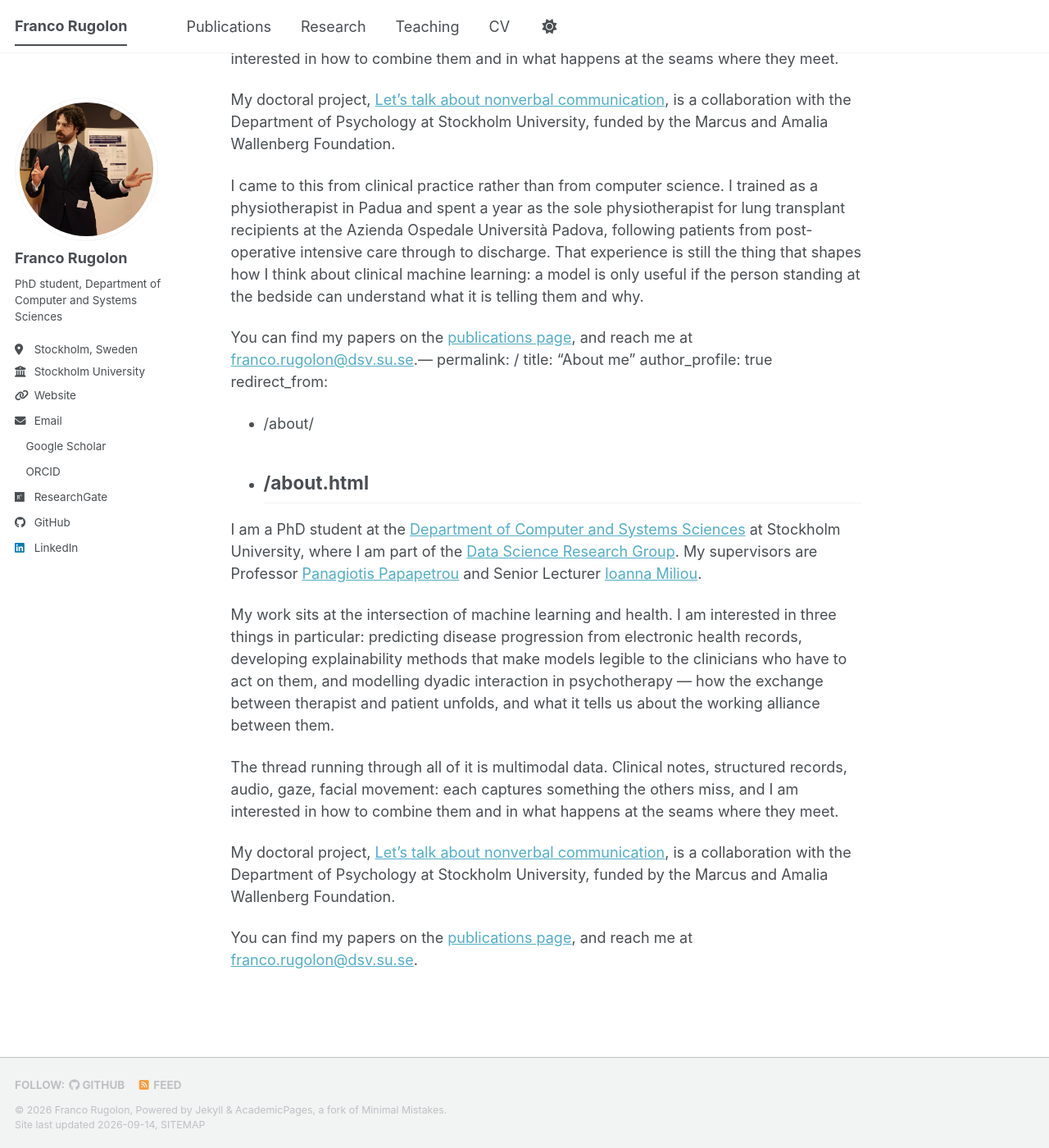
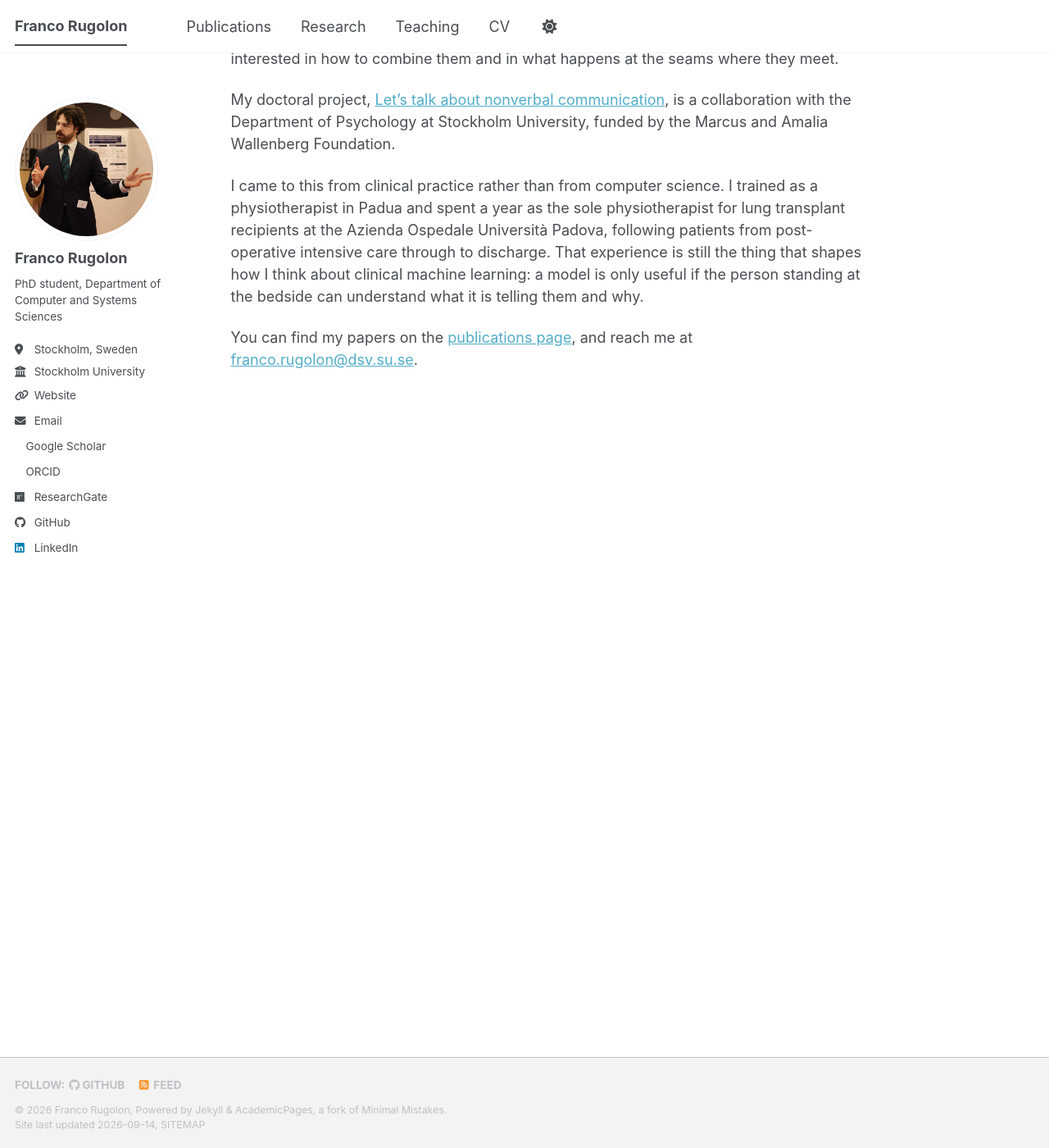
Before and after one commit to FoxtrotRomeo/FoxtrotRomeo.github.io, a Jekyll site: the page built from _pages/about.md, in a window 1280 px wide and 1400 px high, scrolled down 429 px. Shown: the whole window at 82% size. Built offline with Jekyll 4.4.1, drawn with Linux system fonts in a browser that asks for light colours; a style sheet for code colours, icons or effects is not loaded.

Commit message:
Remove redundant content from about page

```diff
--- a/_pages/about.md
+++ b/_pages/about.md
@@ -17,21 +17,4 @@ My doctoral project, [Let's talk about nonverbal communication](https://www.su.s
 
 I came to this from clinical practice rather than from computer science. I trained as a physiotherapist in Padua and spent a year as the sole physiotherapist for lung transplant recipients at the Azienda Ospedale Università Padova, following patients from post-operative intensive care through to discharge. That experience is still the thing that shapes how I think about clinical machine learning: a model is only useful if the person standing at the bedside can understand what it is telling them and why.
 
-You can find my papers on the [publications page](/publications/), and reach me at [franco.rugolon@dsv.su.se](mailto:franco.rugolon@dsv.su.se).---
-permalink: /
-title: "About me"
-author_profile: true
-redirect_from:
-  - /about/
-  - /about.html
----
-
-I am a PhD student at the [Department of Computer and Systems Sciences](https://www.su.se/english/divisions/department-of-computer-and-systems-sciences) at Stockholm University, where I am part of the [Data Science Research Group](https://www.su.se/english/research/research-catalogue/research-groups/6/data-science-research-group). My supervisors are Professor [Panagiotis Papapetrou](https://www.su.se/profiles/ppapa-1.194080) and Senior Lecturer [Ioanna Miliou](https://www.su.se/profiles/iomi2003-1.548427).
-
-My work sits at the intersection of machine learning and health. I am interested in three things in particular: predicting disease progression from electronic health records, developing explainability methods that make models legible to the clinicians who have to act on them, and modelling dyadic interaction in psychotherapy — how the exchange between therapist and patient unfolds, and what it tells us about the working alliance between them.
-
-The thread running through all of it is multimodal data. Clinical notes, structured records, audio, gaze, facial movement: each captures something the others miss, and I am interested in how to combine them and in what happens at the seams where they meet.
-
-My doctoral project, [Let's talk about nonverbal communication](https://www.su.se/forskning/forskningsprojekt/l%C3%A5t-oss-prata-om-icke-verbal-kommunikation), is a collaboration with the Department of Psychology at Stockholm University, funded by the Marcus and Amalia Wallenberg Foundation.
-
 You can find my papers on the [publications page](/publications/), and reach me at [franco.rugolon@dsv.su.se](mailto:franco.rugolon@dsv.su.se).
```
